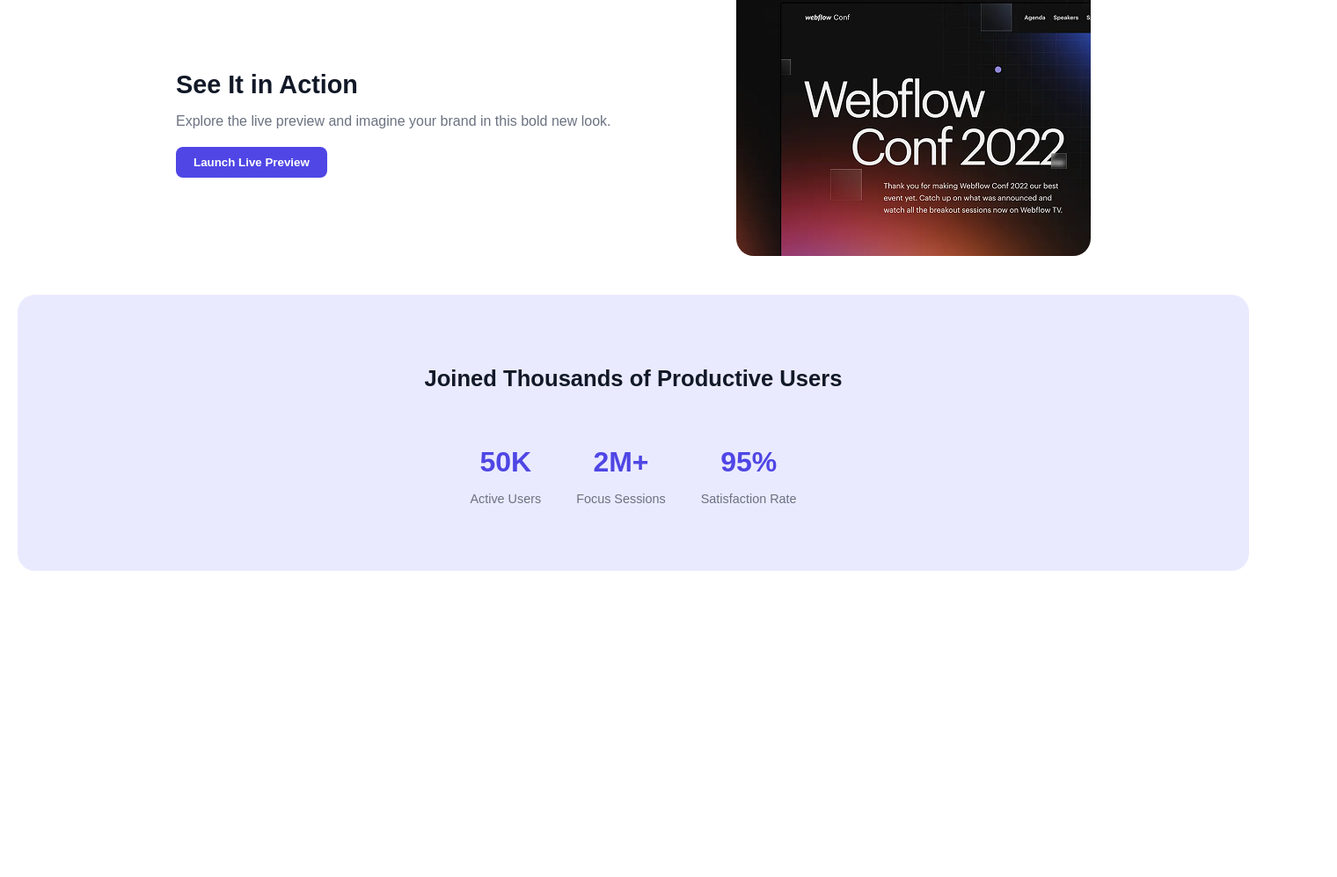
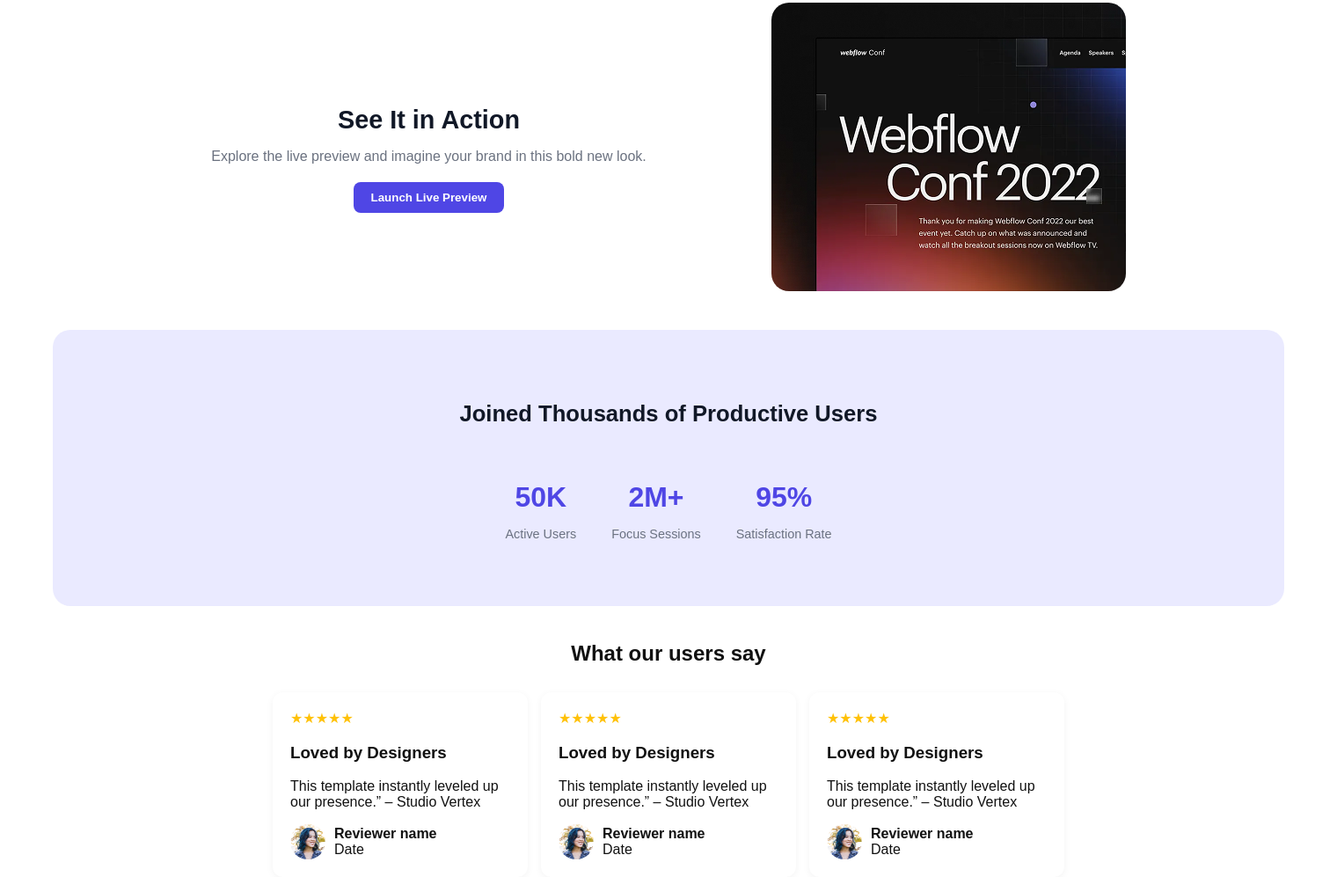
Before and after one commit to MohammedJobair/portfolio-assignment-submit, a plain HTML site: page index.html in a window 1280 px wide. Shown: the part 937-1934 px from the top of the page at 88% size, 1520 px wide, since content can reach past the window. Before the commit the page ends 1586 px from the top, so only its background shows below. Drawn offline with Linux system fonts and the light colour scheme.

Commit message:
added the html and css main first content

```diff
--- a/index.html
+++ b/index.html
@@ -47,5 +47,40 @@
 </section>
 
     </header>
+
+    <main>
+        <h2>What our users say</h2>
+  <div class="reviews">
+    <div class="card">
+      <div class="stars">★★★★★</div>
+      <h3>Loved by Designers</h3>
+      <p>This template instantly leveled up our presence.” – Studio Vertex</p>
+      <div class="user">
+        <img src="../Assets/avatar.png" alt="">
+        <div><b>Reviewer name</b><br>Date</div>
+      </div>
+    </div>
+
+    <div class="card">
+      <div class="stars">★★★★★</div>
+      <h3>Loved by Designers</h3>
+      <p>This template instantly leveled up our presence.” – Studio Vertex</p>
+      <div class="user">
+        <img src="../Assets/avatar.png" alt="">
+        <div><b>Reviewer name</b><br>Date</div>
+      </div>
+    </div>
+
+    <div class="card">
+      <div class="stars">★★★★★</div>
+      <h3>Loved by Designers</h3>
+      <p>This template instantly leveled up our presence.” – Studio Vertex</p>
+      <div class="user">
+        <img src="../Assets/avatar.png" alt="">
+        <div><b>Reviewer name</b><br>Date</div>
+      </div>
+    </div>
+  </div>
+    </main>
 </body>
 </html>
--- a/style.css
+++ b/style.css
@@ -128,3 +128,48 @@ body {
   color: #6b7280;
   font-size: 0.9rem;
 }
+
+body {
+  margin: 0;
+  font-family: sans-serif;
+  text-align: center;
+  padding: 40px;
+}
+
+h2 {
+  margin-bottom: 30px;
+}
+
+.reviews {
+  display: flex;
+  gap: 15px;
+  justify-content: center;
+  flex-wrap: wrap;
+}
+
+.card {
+  background: #fff;
+  padding: 20px;
+  border-radius: 12px;
+  width: 250px;
+  text-align: left;
+  box-shadow: 0 2px 8px rgba(0,0,0,0.05);
+}
+
+.stars {
+  color: #ffc107;
+  margin-bottom: 10px;
+}
+
+.user {
+  display: flex;
+  align-items: center;
+  gap: 10px;
+  margin-top: 15px;
+}
+
+.user img {
+  border-radius: 50%;
+  width: 40px;
+  height: 40px;
+}
```
